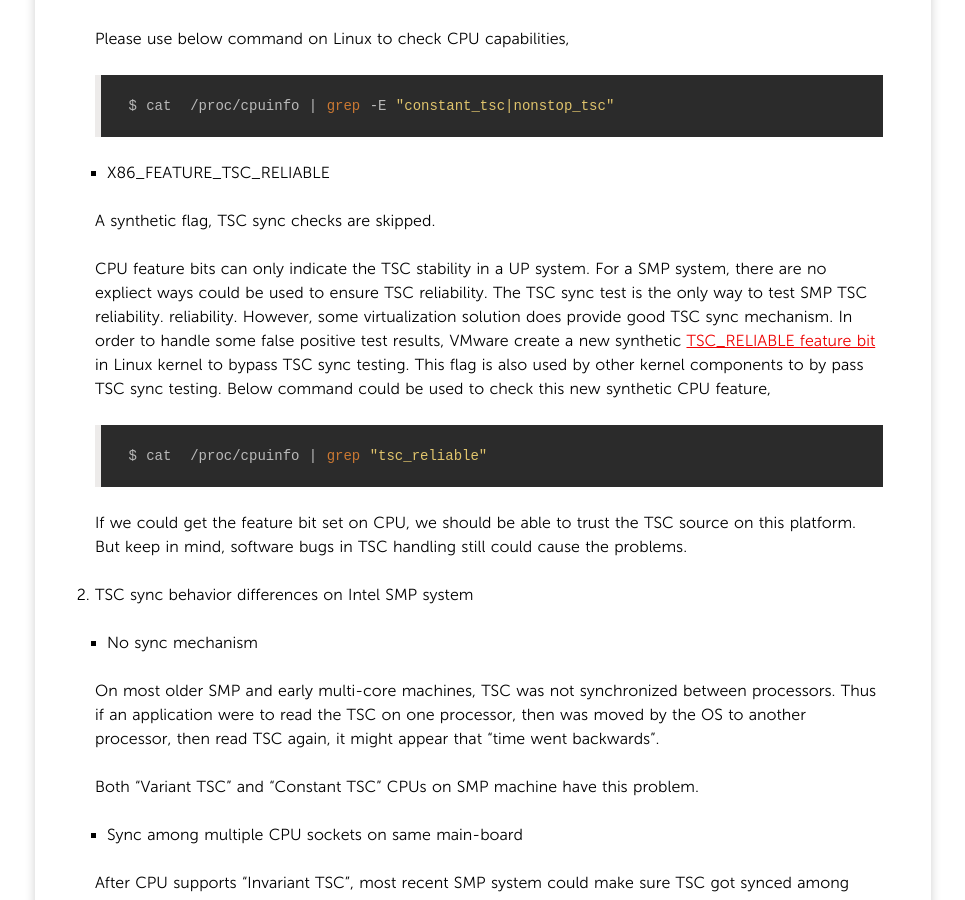
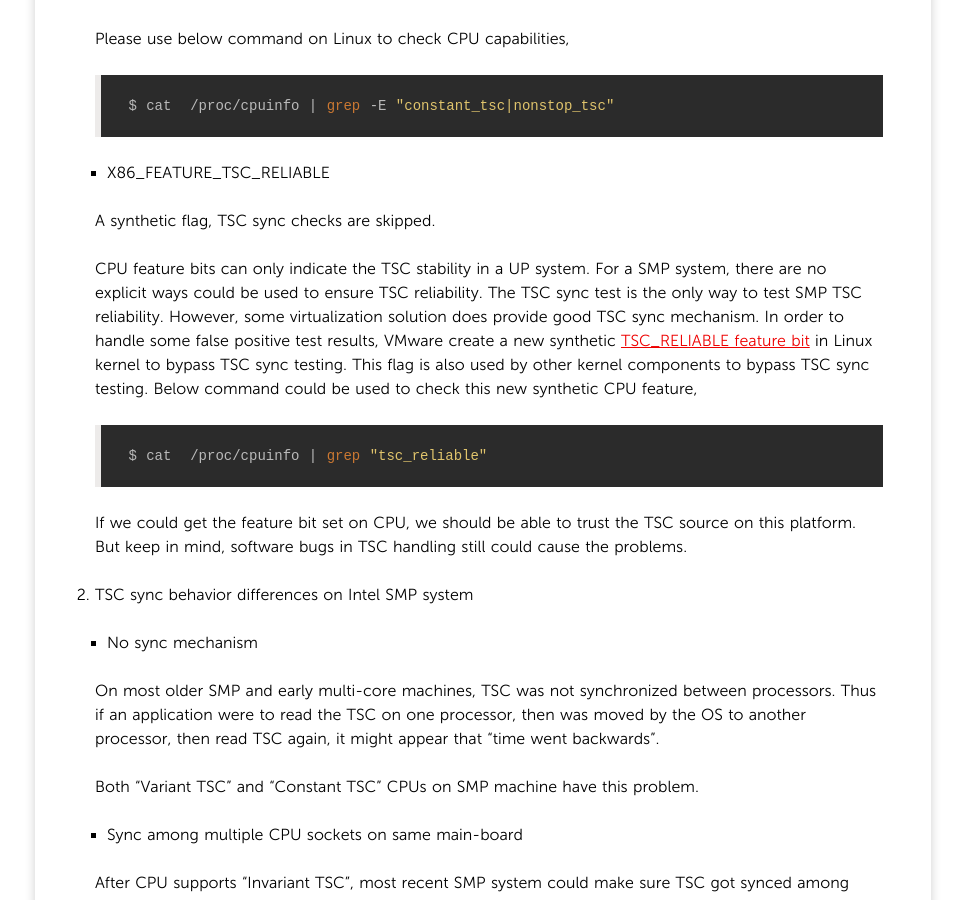
Before and after one commit to yangoliver/yangoliver.github.io, a Jekyll site: the page built from _posts/2015/2015-09-09-pitfalls-of-TSC-usage.md, in a window 1280 px wide and 900 px high, scrolled down 3539 px. Shown: the whole window, without its empty margins (157-1122 px from the left). Built offline with Jekyll 4.4.1, drawn with Linux system fonts in a browser that asks for light colours; Markdown is read by kramdown in place of the engine named in the settings; comment, search, counter and statistics services are not loaded; some of the changed lines change nothing that is shown; some of the changed text lies outside the part shown.

Commit message:
update: Fixed typo problems and further cleanup
Signed-off-by: Yong Yang <yangoliver@gmail.com>

```diff
--- a/_posts/2015/2015-09-09-pitfalls-of-TSC-usage.md
+++ b/_posts/2015/2015-09-09-pitfalls-of-TSC-usage.md
@@ -123,7 +123,7 @@
 
 	See Intel 64 Architecture SDM Vol. 3A "17.12.1 Invariant TSC".
 
-	Linux defines serveral CPU feature bits per CPU differences,
+	Linux defines several CPU feature bits per CPU differences,
 
 	* X86_FEATURE_TSC
 
@@ -164,12 +164,12 @@
 
 	A synthetic flag, TSC sync checks are skipped.
 
-	CPU feature bits can only indicate the TSC stability in a UP system. For a SMP system, there are no expliect ways could be
+	CPU feature bits can only indicate the TSC stability in a UP system. For a SMP system, there are no explicit ways could be
 	used to ensure TSC reliability. The TSC sync test is the only way to test SMP TSC reliability.
-	reliability. However, some virtualization solution does provide good TSC sync mechanism. In order to handle some false
+	However, some virtualization solution does provide good TSC sync mechanism. In order to handle some false
 	positive test results, VMware create a new synthetic
 	[TSC_RELIABLE feature bit](https://github.com/torvalds/linux/commit/b2bcc7b299f37037b4a78dc1538e5d6508ae8110)
-	in Linux kernel to bypass TSC sync testing. This flag is also used by other kernel components to by pass TSC sync
+	in Linux kernel to bypass TSC sync testing. This flag is also used by other kernel components to bypass TSC sync
 	testing. Below command could be used to check this new synthetic CPU feature,
 
 		$ cat  /proc/cpuinfo | grep "tsc_reliable"
@@ -346,7 +346,7 @@
 Comparing with physical problems, the virtualization introduced more challenges regarding to TSC sync.
 For example, VM live migration may cause TSC sync problems if source and target hosts are different from hardware and software levels,
 
-- Platform type differences (Intel vs AMD)
+- Platform type differences (Intel vs AMD, reliable vs unreliable)
 - CPU frequency (TSC increase rate)
 - CPU boot time (TSC initial values)
 - Hypervisor version differences
@@ -425,7 +425,6 @@
 [Timekeeping in VMware Virtual Machines](http://www.vmware.com/files/pdf/Timekeeping-In-VirtualMachines.pdf) to discuss
 TSC emulation issues. Please refer to this document for detailed information.
 
-
 * Hyper-V
 
 	Hyper-V does not provide TSC emulation. For this reason, TSC on hyper-V is not reliable. But the problem is, hyper-V
@@ -474,7 +473,7 @@
    TSC usage will cause software porting bugs cross various x86 platforms or different hypervisors.
    Leverage syscall or vsyscall will make software portable, especially for Virtualization environment.
 
-2. If you have to use it, you must understand the risks from hardware, OS kernel, hypervisors.
+2. If you have to use it, please make your application "TSC-resilient".
 
    Use it for debugging, but never use rdtsc in functional area.
 
@@ -482,5 +481,5 @@
    Perf measurement and debug facility might be only usable cases, but be prepare for handling various conner cases
    and software porting problems.
 
-   Please make sure you can write a "TSC-resilient" application, which make sure your application still can behave
-   correctly when TSC value is wrong.
+   Understand the risks from hardware, OS kernel, hypervisors. Write a "TSC-resilient" application, which make sure your
+   application still can behave correctly when TSC value is wrong.
```
